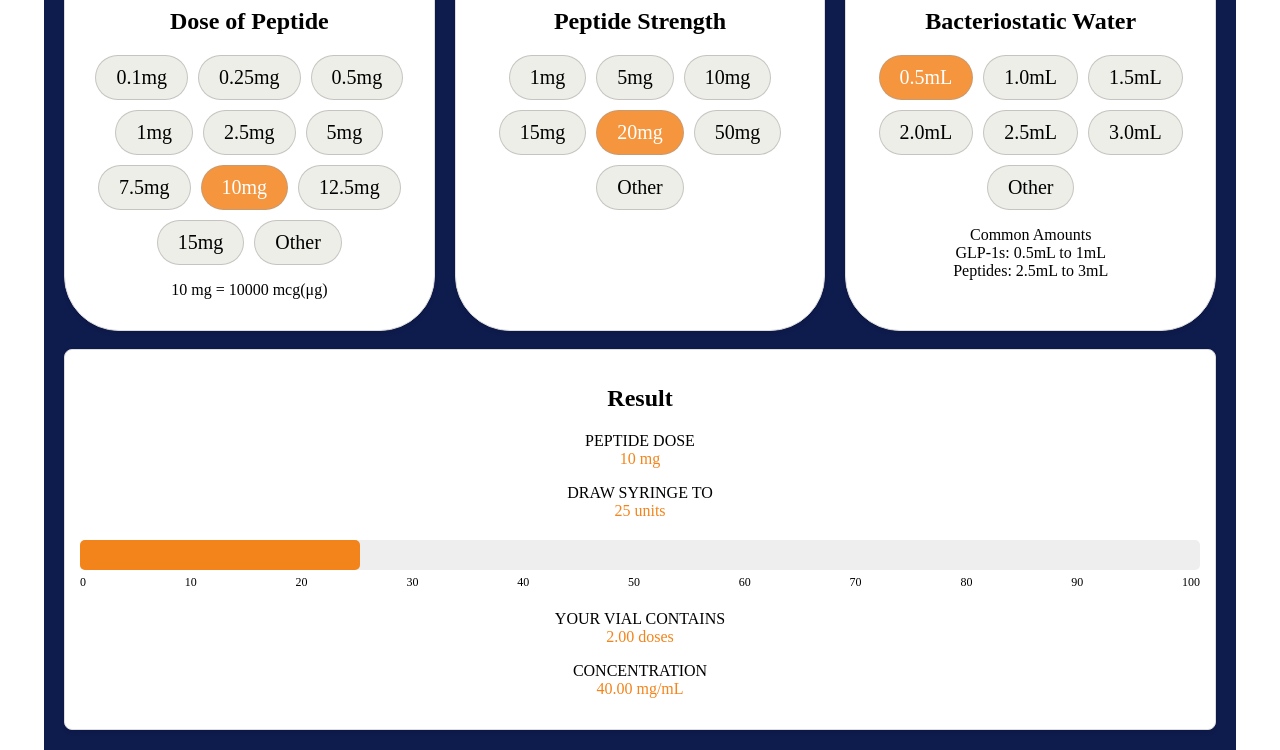
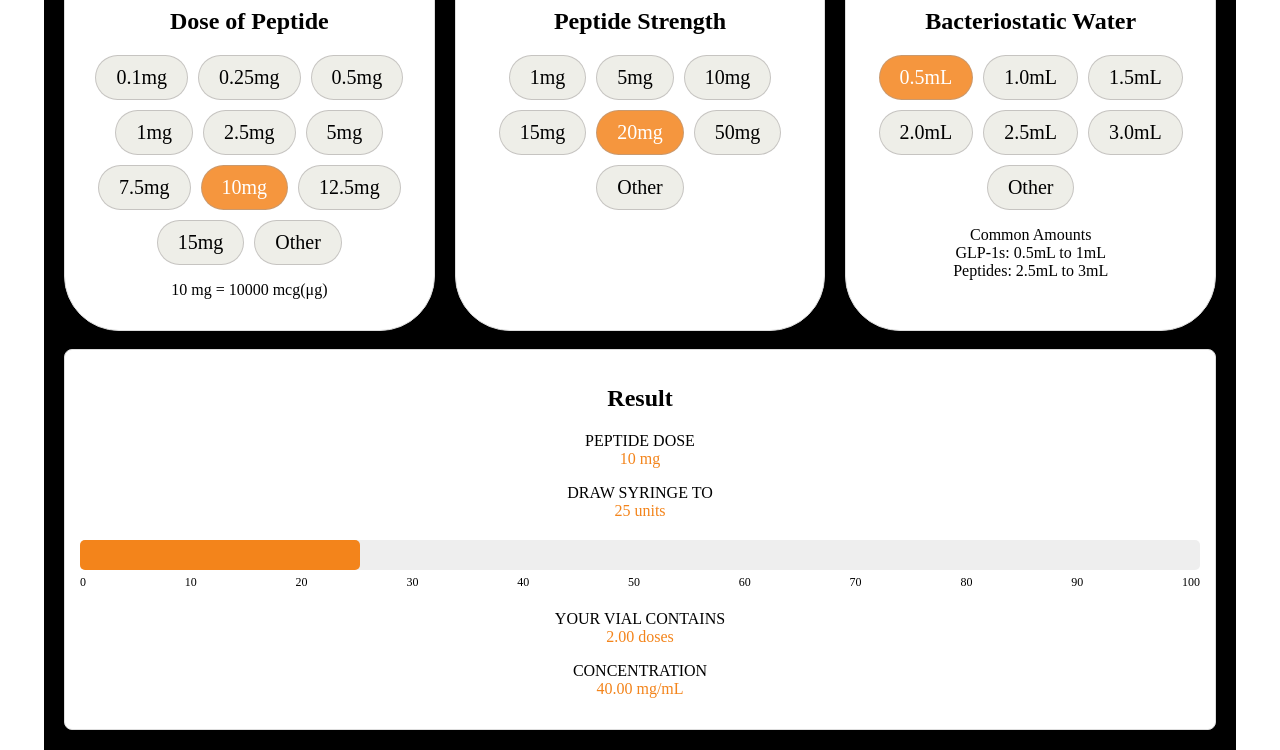
Before and after one commit to AdeenaAftab/Latest-Peptide-Calculator, a plain HTML site: page index.html in a window 1280 px wide. Shown: the part 282-1032 px from the top of the page. Drawn offline with Linux system fonts and the light colour scheme.

Commit message:
Update main.css

```diff
--- a/main.css
+++ b/main.css
@@ -11,7 +11,7 @@ body {
     margin: 0 auto;
     padding: 20px;
     font-family:'Times New Roman', Times, serif;
-    background-color: #0E1B4D;
+    background-color: #000000;
 }
 
 h1 {
```
